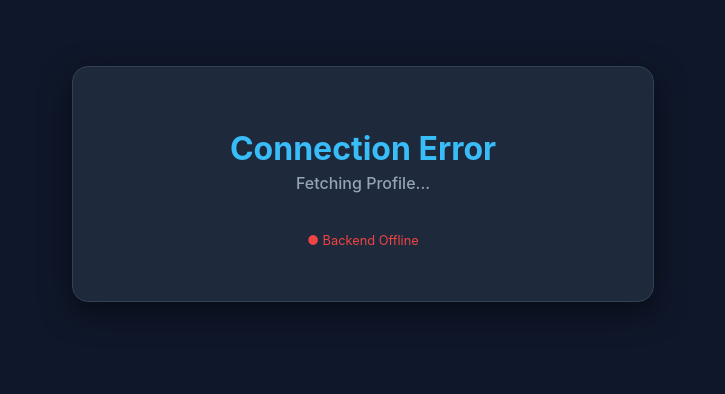
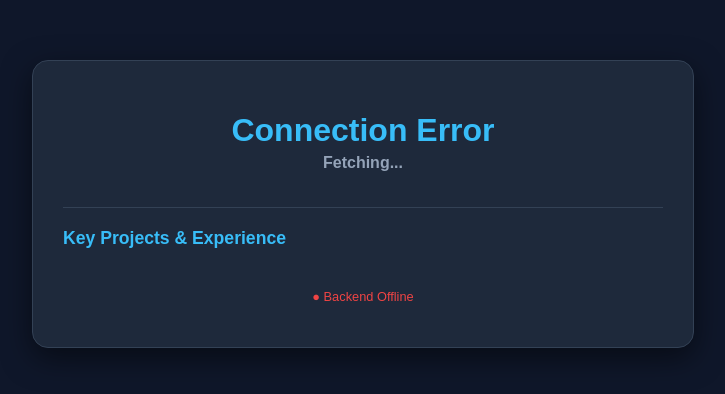
Before and after one commit to ashalshah897/my-portfolio, a plain HTML site: page index.html in a window 1280 px wide. Shown: the part 216-610 px from the top of the page, without its empty margins (277-1002 px from the left). Drawn offline with Linux system fonts and the light colour scheme; no server answers.

```diff
--- a/index.html
+++ b/index.html
@@ -4,19 +4,28 @@
     <meta charset="UTF-8">
     <title>Syed Raza | DevOps Portfolio</title>
     <style>
-        body { background-color: #0f172a; color: #f8fafc; font-family: 'Inter', sans-serif; margin: 0; display: flex; justify-content: center; align-items: center; height: 100vh; }
-        .card { background: #1e293b; padding: 40px; border-radius: 16px; border: 1px solid #334155; box-shadow: 0 10px 30px rgba(0,0,0,0.5); max-width: 500px; width: 100%; text-align: center; }
-        h1 { color: #38bdf8; margin-bottom: 5px; }
-        .role { color: #94a3b8; font-weight: 500; margin-bottom: 20px; display: block; }
-        .skills-container { display: flex; flex-wrap: wrap; justify-content: center; gap: 10px; margin-top: 20px; }
-        .skill-badge { background: #0ea5e9; color: white; padding: 5px 12px; border-radius: 20px; font-size: 0.8rem; font-weight: bold; }
-        #status { font-size: 0.8rem; margin-top: 20px; color: #10b981; }
+        body { background-color: #0f172a; color: #f8fafc; font-family: sans-serif; margin: 0; display: flex; justify-content: center; align-items: center; min-height: 100vh; padding: 20px; }
+        .card { background: #1e293b; padding: 30px; border-radius: 16px; border: 1px solid #334155; box-shadow: 0 10px 30px rgba(0,0,0,0.5); max-width: 600px; width: 100%; text-align: left; }
+        h1 { color: #38bdf8; text-align: center; margin-bottom: 5px; }
+        .role { color: #94a3b8; text-align: center; display: block; margin-bottom: 20px; font-weight: bold; }
+        p.summary { font-size: 0.95rem; color: #cbd5e1; line-height: 1.5; border-bottom: 1px solid #334155; padding-bottom: 15px; }
+        .skills-container { display: flex; flex-wrap: wrap; gap: 8px; margin: 20px 0; }
+        .skill-badge { background: #0ea5e9; color: white; padding: 4px 10px; border-radius: 15px; font-size: 0.75rem; font-weight: bold; }
+        h3 { color: #38bdf8; font-size: 1.1rem; margin-top: 20px; }
+        ul { padding-left: 20px; color: #94a3b8; font-size: 0.9rem; }
+        li { margin-bottom: 8px; }
+        #status { font-size: 0.8rem; text-align: center; margin-top: 20px; color: #10b981; }
     </style>
 </head>
 <body>
     <div class="card">
         <h1 id="name">Loading...</h1>
-        <span class="role" id="role">Fetching Profile...</span>
+        <span class="role" id="role">Fetching...</span>
+        <p class="summary" id="summary"></p>
+
+        <h3>Key Projects & Experience</h3>
+        <ul id="projects"></ul>
+
         <div class="skills-container" id="skills"></div>
         <p id="status">● Backend Connected</p>
     </div>
@@ -27,6 +36,15 @@
             .then(data => {
                 document.getElementById('name').innerText = data.name;
                 document.getElementById('role').innerText = data.role;
+                document.getElementById('summary').innerText = data.summary;
+
+                const projUl = document.getElementById('projects');
+                data.projects.forEach(p => {
+                    let li = document.createElement('li');
+                    li.innerText = p;
+                    projUl.appendChild(li);
+                });
+
                 const skillsDiv = document.getElementById('skills');
                 data.skills.forEach(skill => {
                     let span = document.createElement('span');
```
